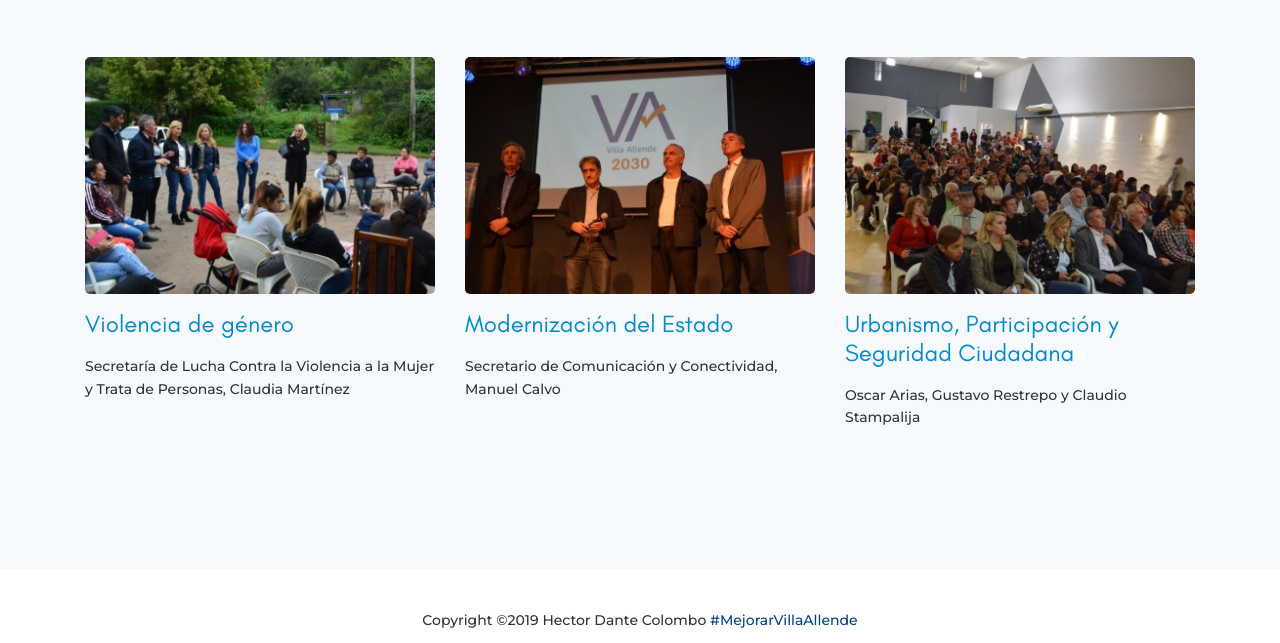
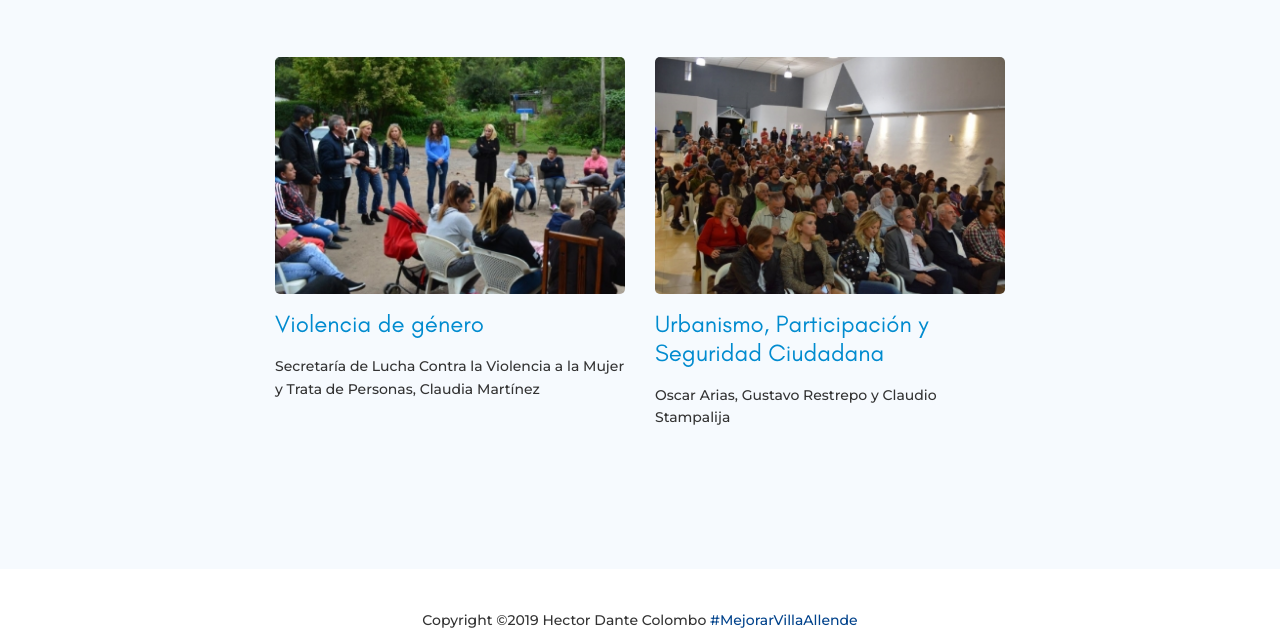
Before and after one commit to chimpadigital/landing-hector, a plain HTML site: page index.html in a window 1280 px wide. Shown: the part 2295-2938 px from the top of the page. Drawn offline with nearby package versions, Linux system fonts and the light colour scheme; some packages are replaced by stand-ins of ours.

Commit message:
Borro conferencia

```diff
--- a/index.html
+++ b/index.html
@@ -146,24 +146,26 @@
 						</div>
 					</div>
 					<div class="row">
+						<div class="col-lg-2"></div>
 						<div class="col-lg-4 single-blog mb-4">
 							<img class="img-fluid" src="img/violencia1.jpg" alt="">
 
 							<h3 class="mt-3 mb-3">Violencia de género</h3>
 							<p>Secretaría de Lucha Contra la Violencia a la Mujer y Trata de Personas, Claudia Martínez</p>
 						</div>
-						<div class="col-lg-4 single-blog mb-4">
+						<!-- <div class="col-lg-4 single-blog mb-4">
 							<img class="img-fluid" src="img/futuro1.jpg" alt="">
 
 							<h3 class="mt-3 mb-3">Modernización del Estado</h3>
 							<p>Secretario de Comunicación y Conectividad, Manuel Calvo</p>
-						</div>
+						</div> -->
 						<div class="col-lg-4 single-blog mb-4">
 							<img class="img-fluid" src="img/futuro2.jpg" alt="">
 
 							<h3 class="mt-3 mb-3">Urbanismo, Participación y Seguridad Ciudadana</h3>
 							<p>Oscar Arias, Gustavo Restrepo y Claudio Stampalija</p>
 						</div>
+						<div class="col-lg-2"></div>
 					</div>
 				</div>
 			</section>
```
